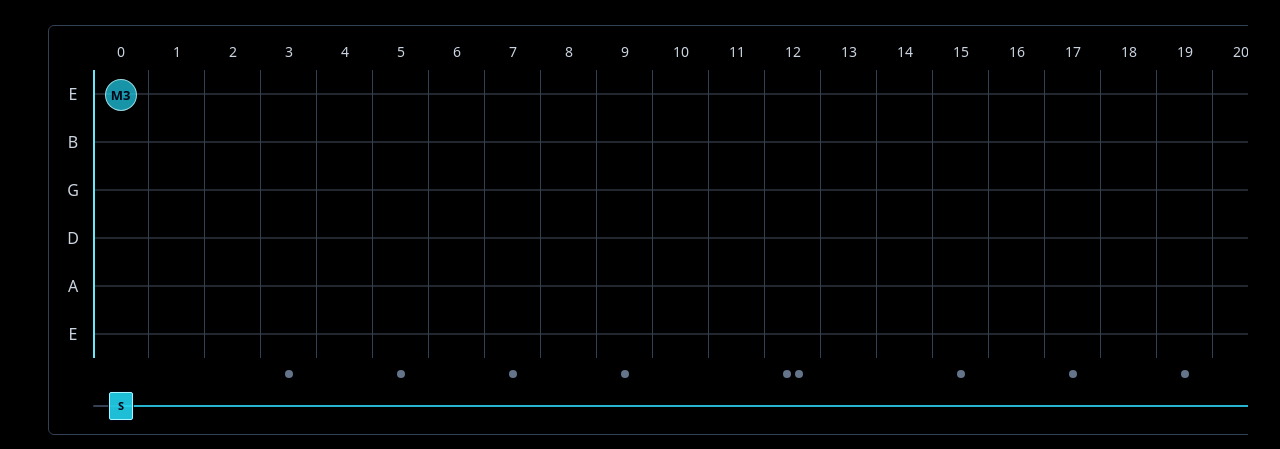
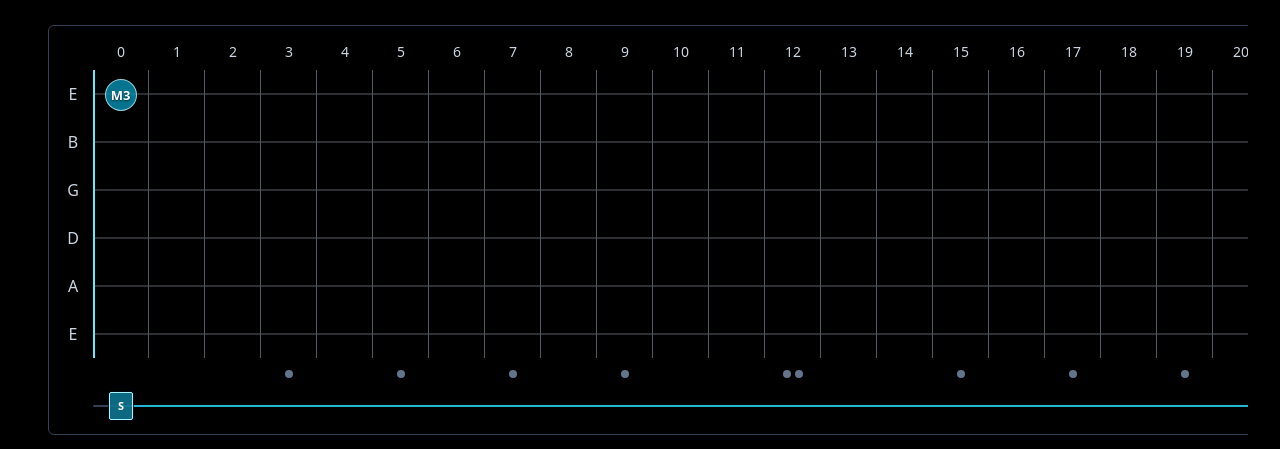
Before and after one commit to cizneeh/fretcanvas, a React (Vite) app: page / in a window 1280 px wide. Both pictures are taken after a click on the button 121 px from the left and 360 px from the top of the page. Shown: the part 266-715 px from the top of the page. Built offline with nearby package versions, Linux system fonts and the light colour scheme.

Commit message:
白文字にする

```diff
--- a/src/components/ExportRangeTrack.tsx
+++ b/src/components/ExportRangeTrack.tsx
@@ -71,7 +71,7 @@ export const ExportRangeTrack = ({
         />
         {hoverPreview !== undefined ? (
           <span
-            className={`pointer-events-none absolute top-1/2 z-20 flex h-7 w-6 -translate-x-1/2 -translate-y-1/2 items-center justify-center rounded-sm border text-[11px] font-semibold text-slate-950/70 ${
+            className={`pointer-events-none absolute top-1/2 z-20 flex h-7 w-6 -translate-x-1/2 -translate-y-1/2 items-center justify-center rounded-sm border text-[11px] font-semibold text-white/85 ${
               hoverPreview.handle === 'start'
                 ? 'border-cyan-200/70 bg-cyan-400/40'
                 : 'border-emerald-200/70 bg-emerald-400/40'
@@ -83,7 +83,7 @@ export const ExportRangeTrack = ({
         ) : undefined}
         <button
           type="button"
-          className="absolute top-1/2 flex h-7 w-6 -translate-x-1/2 -translate-y-1/2 items-center justify-center rounded-sm border border-cyan-200 bg-cyan-400/90 text-[11px] font-semibold text-slate-950 shadow-[0_0_0_1px_rgba(2,6,23,0.8)] transition hover:scale-105"
+          className="absolute top-1/2 flex h-7 w-6 -translate-x-1/2 -translate-y-1/2 items-center justify-center rounded-sm border border-cyan-200 bg-cyan-700/90 text-[11px] font-semibold text-white shadow-[0_0_0_1px_rgba(2,6,23,0.8)] transition hover:scale-105"
           style={{ left: `${startHandlePercent}%` }}
           data-testid="export-start-handle"
           data-export-handle="true"
@@ -96,7 +96,7 @@ export const ExportRangeTrack = ({
         </button>
         <button
           type="button"
-          className="absolute top-1/2 flex h-7 w-6 -translate-x-1/2 -translate-y-1/2 items-center justify-center rounded-sm border border-emerald-200 bg-emerald-400/90 text-[11px] font-semibold text-slate-950 shadow-[0_0_0_1px_rgba(2,6,23,0.8)] transition hover:scale-105"
+          className="absolute top-1/2 flex h-7 w-6 -translate-x-1/2 -translate-y-1/2 items-center justify-center rounded-sm border border-emerald-200 bg-emerald-700/90 text-[11px] font-semibold text-white shadow-[0_0_0_1px_rgba(2,6,23,0.8)] transition hover:scale-105"
           style={{ left: `${endHandlePercent}%` }}
           data-testid="export-end-handle"
           data-export-handle="true"
--- a/src/components/NoteChip.tsx
+++ b/src/components/NoteChip.tsx
@@ -16,11 +16,12 @@ export const NoteChip = ({ isHighlighted, isRoot, isDimmed, label }: NoteChipPro
     <span
       className={`relative z-10 flex h-8 w-8 translate-y-px items-center justify-center rounded-full border text-[13px] font-semibold leading-none transition-transform duration-150 group-hover:scale-110 ${
         isRoot
-          ? 'border-rose-200/80 bg-rose-500/75 text-white'
-          : 'border-cyan-100/70 bg-cyan-400/70 text-slate-950'
+          ? 'border-rose-200/80 bg-rose-700/80 text-white'
+          : 'border-cyan-100/70 bg-cyan-600/80 text-white'
       }`}
       style={{
         opacity: isDimmed ? 0.45 : 1,
+        textShadow: '0 1px 2px rgba(0, 0, 0, 0.65)',
       }}
     >
       {label}
--- a/src/components/fretboard-grid/FretCell.tsx
+++ b/src/components/fretboard-grid/FretCell.tsx
@@ -50,7 +50,7 @@ export const FretCell = ({
   return (
     <button
       type="button"
-      className="group relative flex h-12 items-center justify-center border-r border-slate-700 focus-visible:outline-none"
+      className="group relative flex h-12 items-center justify-center border-r border-slate-400/55 focus-visible:outline-none"
       onClick={(event) => {
         onNoteClick(positionId, event.metaKey, event.ctrlKey)
       }}
@@ -73,7 +73,7 @@ export const FretCell = ({
         onNotePointerUp(positionId)
       }}
     >
-      <span className="pointer-events-none absolute inset-x-0 top-1/2 h-px -translate-y-1/2 bg-slate-500/70" />
+      <span className="pointer-events-none absolute inset-x-0 top-1/2 h-px -translate-y-1/2 bg-slate-300/45" />
       {isStartAtNutLine ? (
         <span
           className={`pointer-events-none absolute bottom-0 left-0 top-0 z-10 w-[2px] ${startMarkerColor}`}
--- a/src/libs/exportTransparentPng.ts
+++ b/src/libs/exportTransparentPng.ts
@@ -71,7 +71,7 @@ export const exportTransparentPng = ({
     ctx.fillText(String(fret), xCenter, paddingY + headerHeight / 2)
 
     const lineX = boardLeft + (fret - start + 1) * cellWidth
-    ctx.strokeStyle = 'rgba(71, 85, 105, 0.85)'
+    ctx.strokeStyle = 'rgba(148, 163, 184, 0.62)'
     ctx.lineWidth = 1
     ctx.beginPath()
     ctx.moveTo(lineX, boardTop)
@@ -85,7 +85,7 @@ export const exportTransparentPng = ({
     ctx.textAlign = 'center'
     ctx.fillText(stringInfo.name, paddingX + labelWidth / 2, yCenter)
 
-    ctx.strokeStyle = 'rgba(100, 116, 139, 0.85)'
+    ctx.strokeStyle = 'rgba(148, 163, 184, 0.56)'
     ctx.lineWidth = 1
     ctx.beginPath()
     ctx.moveTo(boardLeft, yCenter)
@@ -97,7 +97,8 @@ export const exportTransparentPng = ({
         stringIndex: row,
         fret,
       })
-      if (displayedNotes[positionId] === undefined) {
+      const displayedNote = displayedNotes[positionId]
+      if (displayedNote === undefined) {
         continue
       }
 
@@ -107,22 +108,34 @@ export const exportTransparentPng = ({
       const label = DEGREE_LABELS[intervalFromKey]
       const xCenter = boardLeft + (fret - start + 0.5) * cellWidth
 
-      ctx.fillStyle = isRoot ? 'rgba(244, 63, 94, 1)' : 'rgba(34, 211, 238, 1)'
+      const noteOpacity = displayedNote.isDimmed ? 0.45 : 1
+      ctx.save()
+      ctx.globalAlpha = noteOpacity
+      ctx.fillStyle = isRoot ? 'rgba(190, 24, 93, 0.8)' : 'rgba(8, 145, 178, 0.8)'
       ctx.beginPath()
       ctx.arc(xCenter, yCenter, 16, 0, Math.PI * 2)
       ctx.fill()
 
-      ctx.strokeStyle = isRoot ? 'rgba(255, 228, 230, 1)' : 'rgba(224, 242, 254, 1)'
+      ctx.strokeStyle = isRoot ? 'rgba(254, 205, 211, 0.8)' : 'rgba(207, 250, 254, 0.7)'
       ctx.lineWidth = 1.5
       ctx.beginPath()
       ctx.arc(xCenter, yCenter, 16, 0, Math.PI * 2)
       ctx.stroke()
 
-      ctx.fillStyle = isRoot ? '#ffffff' : '#082f49'
+      ctx.fillStyle = '#ffffff'
       ctx.font = '600 13px "Avenir Next", "Avenir", "Segoe UI", sans-serif'
       ctx.textAlign = 'center'
       ctx.textBaseline = 'middle'
+      ctx.shadowColor = 'rgba(0, 0, 0, 0.65)'
+      ctx.shadowBlur = 2
+      ctx.shadowOffsetX = 0
+      ctx.shadowOffsetY = 1
       ctx.fillText(label, xCenter, yCenter + 0.5)
+      ctx.shadowColor = 'transparent'
+      ctx.shadowBlur = 0
+      ctx.shadowOffsetX = 0
+      ctx.shadowOffsetY = 0
+      ctx.restore()
     }
   })
 
```
